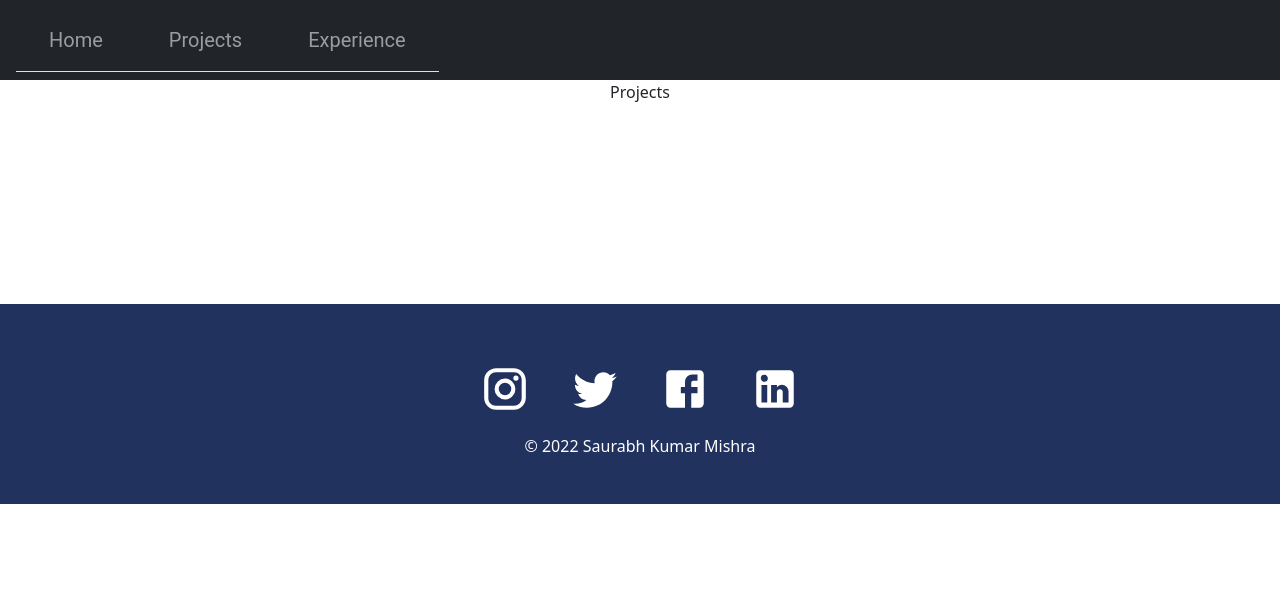
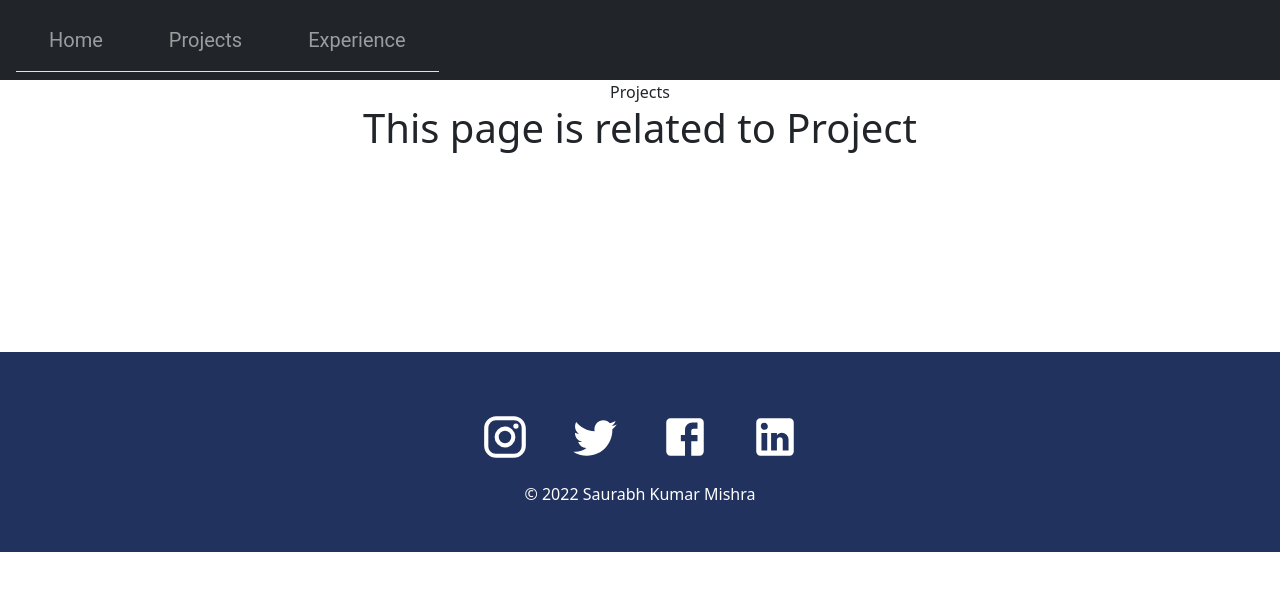
Before and after one commit to saurabhmishra2001/Personal-Portfolio-Website, a React (Create React App) app: page /projects in a window 1280 px wide. Shown: the top 590 px of the page. Built offline with nearby package versions, Linux system fonts and the light colour scheme.

Commit message:
some changes

```diff
--- a/src/pages/Projects.js
+++ b/src/pages/Projects.js
@@ -2,7 +2,9 @@ import React from 'react'
 
 function Projects() {
   return (
-    <div>Projects</div>
+    <div>Projects
+      <h1>This page is related to Project</h1>
+    </div>
   )
 }
 
```
